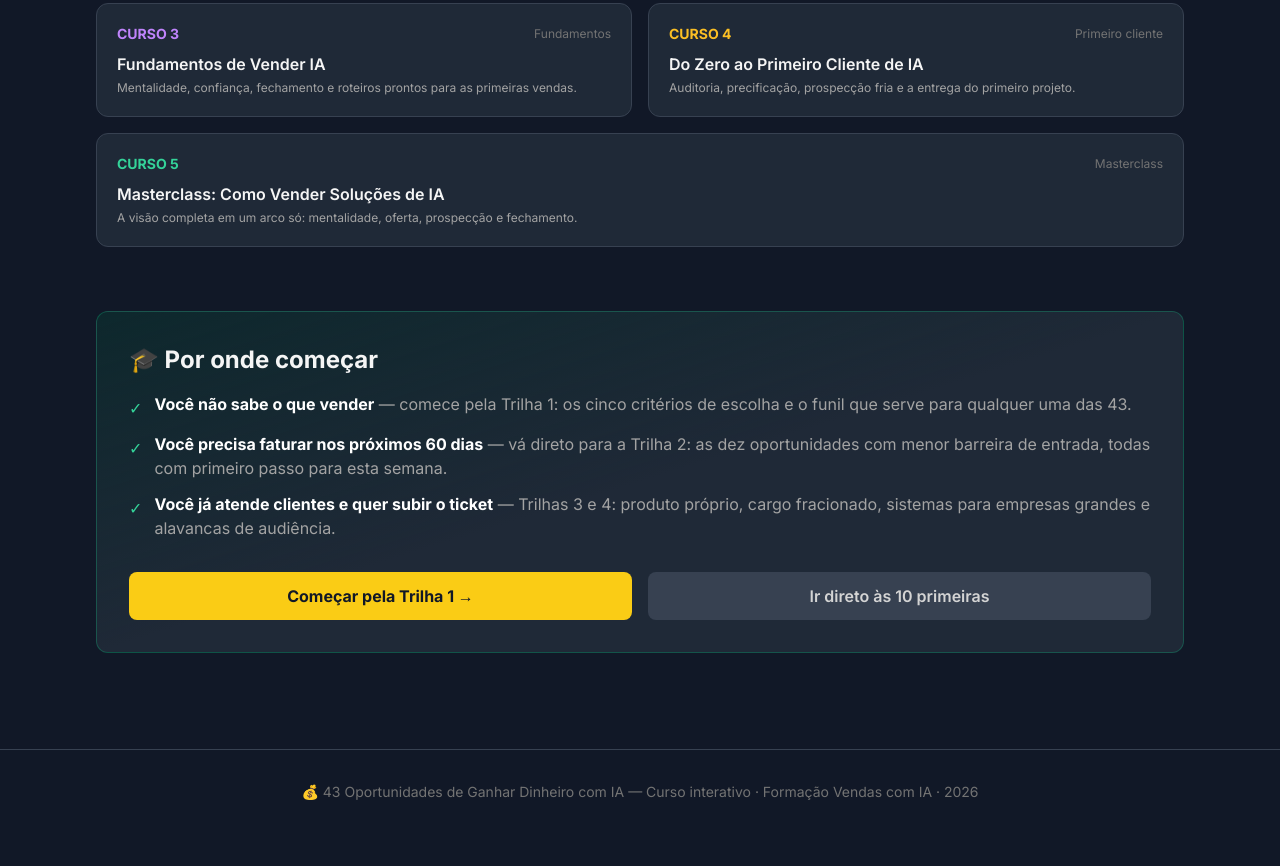
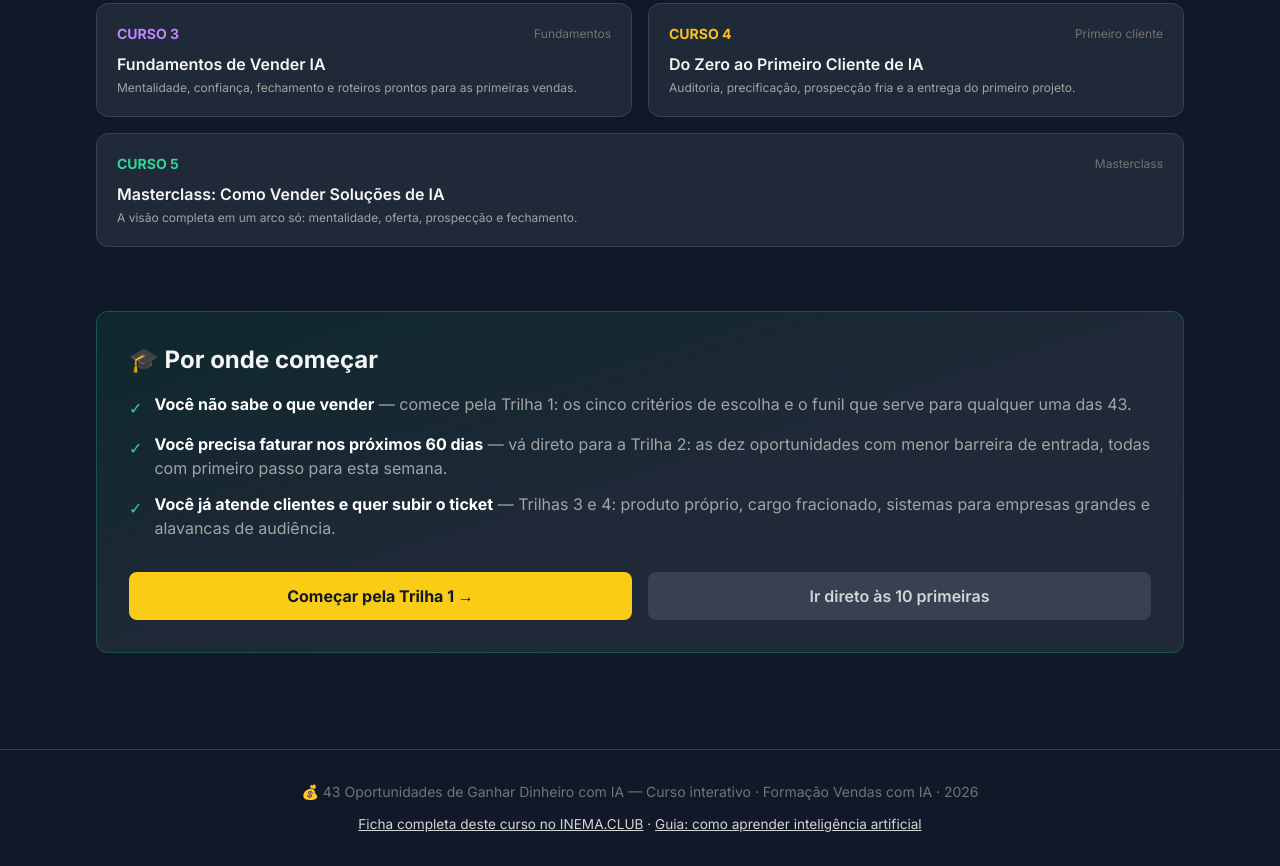
Before and after one commit to inematds/formacao-vendas-ia-oportunidades, a plain HTML site: page index.html in a window 1280 px wide. Shown: the part 4043-4909 px from the top of the page. Before the commit the page ends 4877 px from the top, so only its background shows below. Drawn offline with nearby package versions, Linux system fonts and the light colour scheme.

Commit message:
seo: link de volta pra ficha do curso e pro guia no inema.club
Co-Authored-By: Claude Opus 5.5 (1M context) <noreply@anthropic.com>

```diff
--- a/index.html
+++ b/index.html
@@ -512,6 +512,10 @@ a frase de uma linha que eu mando junto e qual é a pergunta natural que ele vai
 <div class="max-w-6xl mx-auto px-4 sm:px-6 lg:px-8 text-center text-neutral-500 text-sm">
 <p>💰 43 Oportunidades de Ganhar Dinheiro com IA — Curso interativo · Formação Vendas com IA · 2026</p>
 </div>
+
+<!-- inema-backlink:v1 -->
+<p style="display:block;width:100%;text-align:center;font-size:.85rem;margin:.75rem 0 0;opacity:.85"><a href="https://www.inema.club/cursos/251-formacao-vendas-com-ia-1-43-oportunidades-de-ganhar-dinheiro-com-ia/" style="color:inherit;text-decoration:underline">Ficha completa deste curso no INEMA.CLUB</a> · <a href="https://www.inema.club/aprender-inteligencia-artificial/" style="color:inherit;text-decoration:underline">Guia: como aprender inteligência artificial</a></p>
+<!-- /inema-backlink:v1 -->
 </footer>
 <!-- SCRIPTS: nucleo v1 -> learn.js -> init -->
 <script>
```
Also changed, not shown: 1 other file.
